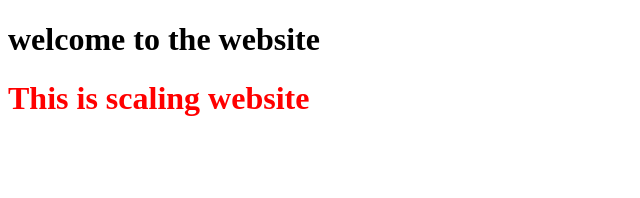
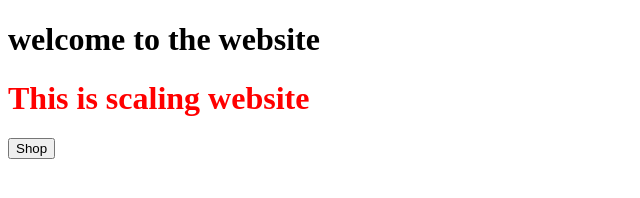
Before and after one commit to jscoderdevv0user/scaling-journey, a plain HTML site: page index.html in a window 1280 px wide. Shown: the whole page, without its empty margins (0-640 px from the left). Drawn offline with Linux system fonts and the light colour scheme.

Commit message:
buttonadded

```diff
--- a/index.html
+++ b/index.html
@@ -15,6 +15,7 @@
     <h1 style="color: red;">
         This is scaling website
     </h1>
+    <button>Shop</button>
 </body>
 
 </html>
```
